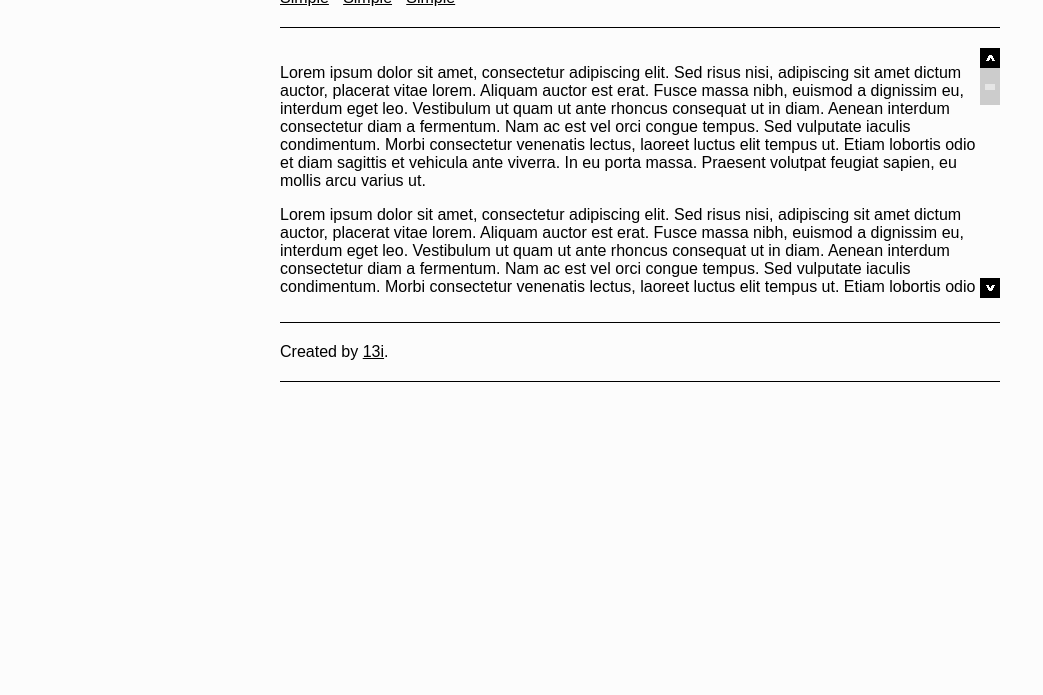
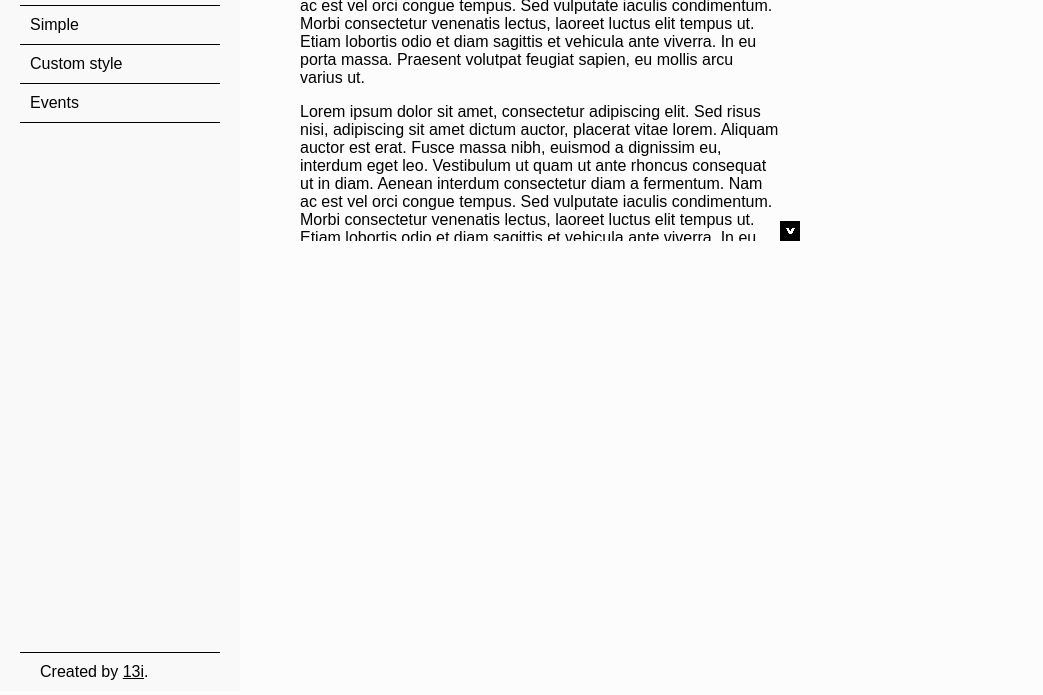
Before and after one commit to 13i/Scrollbar, a plain HTML site: page Demo/index.html in a window 1280 px wide. Shown: the part 109-804 px from the top of the page, without its empty margins (0-1043 px from the left). Drawn offline with Linux system fonts and the light colour scheme.

Commit message:
Demo organization

```diff
--- a/Demo/1-simple/index.html
+++ b/Demo/1-simple/index.html
@@ -12,6 +12,13 @@
         var myScrollbar = new Scrollbar(document.id('scrollbar'));
     });
     </script>
+    <style>
+    #scrollbar {
+        width: 500px;
+        height: 350px;
+        overflow-y: scroll;
+    }
+    </style>
 </head>
 <body>
     <div id="scrollbar">
--- a/Demo/assets/css/style.css
+++ b/Demo/assets/css/style.css
@@ -1,5 +1,9 @@
 
 @import url('../../../Source/scrollbar.css');
+
+html, body {
+    height: 100%;
+}
 
 body {
     background: #fcfcfc;
@@ -9,15 +13,43 @@ body {
     padding: 0;
 }
 
-header,
-nav,
-#main,
+header {
+    padding: 20px 0;
+}
+
+#left {
+    display: block;
+    float: left;
+    width: 200px;
+    height: 100%;
+    background: #f9f9f9;
+    padding: 0 20px;
+    position: relative;
+    min-height: 500px;
+}
+
 footer {
+    position: absolute;
+    width: 160px;
+    padding: 10px 20px;
+    bottom: 0;
+    border-top: 1px solid #000;
+}
+
+#main {
+    margin-left: 300px;
+    height: 100%;
+}
+
+nav {
+    border-top: 1px solid #000;
+    margin-bottom: 40px;
+}
+nav a {
     display: block;
-    width: 720px;
-    margin: 0 auto;
-    padding: 20px 0;
+    padding: 10px;
     border-bottom: 1px solid #000;
+    text-decoration: none;
 }
 
 h1 {
@@ -27,17 +59,11 @@ h1 {
 }
 
 iframe {
-    width: 720px;
-    height: 250px;
+    width: 100%;
+    height: 100%;
     border: 0;
 }
 
 a {
     color: #000;
 }
-
-#scrollbar {
-    width: 720px;
-    height: 250px;
-    overflow-y: auto;
-}
--- a/Demo/index.html
+++ b/Demo/index.html
@@ -6,19 +6,21 @@
     <link rel="stylesheet" href="assets/css/style.css" />
 </head>
 <body>
+<div id="left">
     <header>
         <h1>Scrollbar demo</h1>
     </header>
     <nav>
-        <a href="1-simple/index.html" target="frame">Simple</a> -
-        <a href="1-simple/index.html" target="frame">Simple</a> -
         <a href="1-simple/index.html" target="frame">Simple</a>
+        <a href="1-simple/index.html" target="frame">Custom style</a>
+        <a href="1-simple/index.html" target="frame">Events</a>
     </nav>
-    <div id="main">
-        <iframe src="1-simple/index.html" name="frame"></iframe>
-    </div>
     <footer>
         Created by <a href="http://13i.fr" name="Web design agency, Paris">13i</a>.
     </footer>
+</div>
+<div id="main">
+    <iframe src="1-simple/index.html" name="frame"></iframe>
+</div>
 </body>
 </html>
--- a/Source/scrollbar.js
+++ b/Source/scrollbar.js
@@ -3,7 +3,7 @@ var Scrollbar = new Class({
     Implements: Options,
     options: {
         // Number of pixels the contents moves up adns down
-    	step: 10,
+        step: 10,
         // Interval between 2 moves
 		inrterval: 100
 	},
@@ -22,14 +22,14 @@ var Scrollbar = new Class({
         return this.setup();
 	},
     setup: function(){
-
-    	var o = this.options;
+        var o = this.options,
+            timer;
 
         // Store original values
         var originalPadding = this.element.getStyle('padding');
 		var html = this.element.get('html');
 
-    	this.element.setStyles({ overflow: 'hidden', position: 'relative', padding: 0}).empty();
+        this.element.setStyles({ overflow: 'hidden', position: 'relative', padding: 0}).empty();
 
         // Build elements
 		var elts = {};
@@ -93,7 +93,7 @@ var Scrollbar = new Class({
      * x can be positive or negative
      */
     update: function(){
-    	var elts = this.elements;
+        var elts = this.elements;
         var s = {
             content: elts.content.getSize().y,
             element: this.element.getSize().y,
@@ -120,8 +120,8 @@ var Scrollbar = new Class({
      */
     moveTo: function(top, updateButtonPosition){
         var sizes = this.sizes,
-        	elts = this.elements;
-    	top = [top, 0].pick().limit(sizes.maxTop, 0);
+            elts = this.elements;
+        top = [top, 0].pick().limit(sizes.maxTop, 0);
         if(updateButtonPosition){
             var buttonTop = -top*sizes.scrollbarRatio;
             elts.button.setStyle('top', buttonTop);
```
